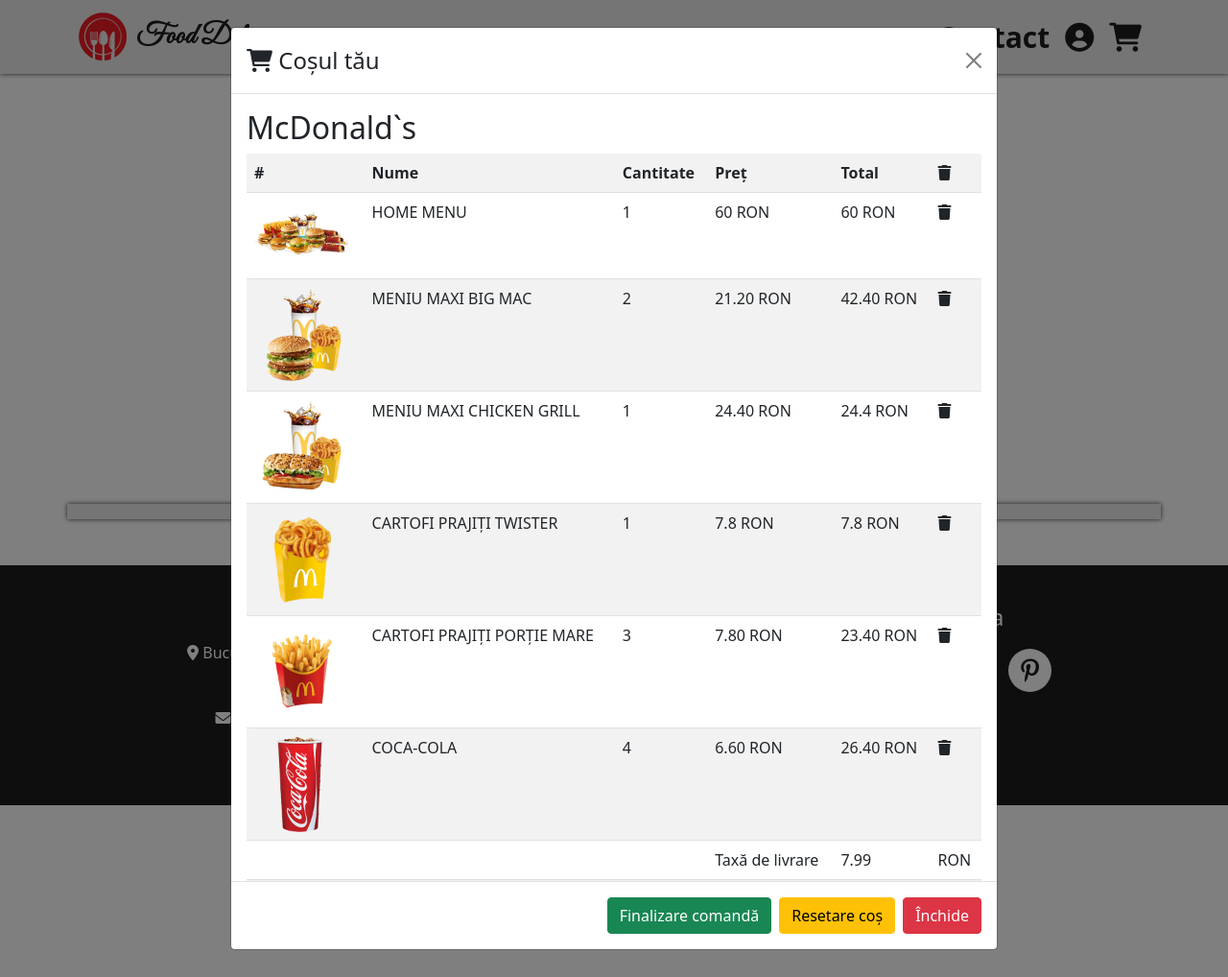
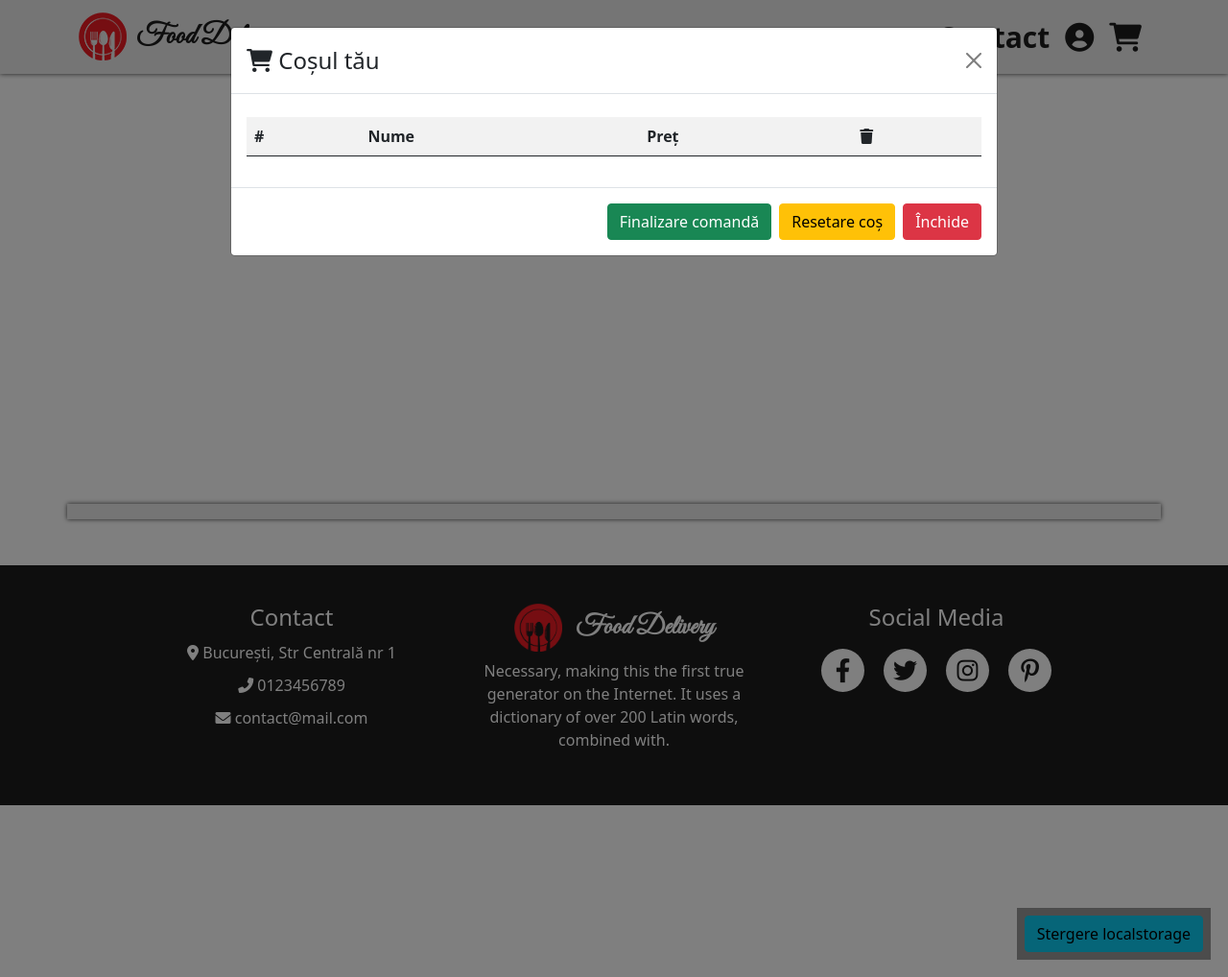
Before and after one commit to MariusChivu/Food-Delivery-FrontEnd, a PHP site: page /restaurant.php in a window 1280 px wide, after a click that opens the changed part. Shown: the whole page at 96% size. Run offline with PHP 8.4, Linux system fonts and the light colour scheme; lists and menus that the app fills with data are empty.

Commit message:
javascript localstorage cart

```diff
--- a/assets/js/cart.js
+++ b/assets/js/cart.js
@@ -1,44 +1,141 @@
-// // Handler to clear the storage... For this demo.
-// $(".clear").on("click",function(){
-//   localStorage.clear();
-//   $("#storageQty").text("0");
-// });
+$(document).on('click', 'li.pointer', function () {
+	var title_parent = $(this).children("div");
+	var title =  $(title_parent).children("h4").attr("title");
+	var idprod =  $(title_parent).children("h4").attr("idprod");
 
-// // Show what's in local storage in console... For this demo.
-// $(".see").on("click",function(){
-//   var test = JSON.parse(localStorage.getItem("cart"));
-//   console.log( test );
-// });
+	var price_parent = $(this).children("div");
+	var price =  $(price_parent).children("p.pret").attr("price");
 
+	var cant = 1;
 
+	var storage = JSON.parse(localStorage.getItem("cart"));
+	var localStorageId;
+	if(storage==null){
+		storage = [];
+		var localStorageId = 0;
+	} else {
+		var localStorageId = storage.length;
+	}
 
+	var data = {
+		id:localStorageId,
+		title:title,
+		price:price,
+		cant:cant,
+		idprod:idprod
+	};
+	storage.push(data);
+		if(setRestDetails() != false) {
+			localStorage.setItem("cart",JSON.stringify(storage));
+		}
 
+	loadCartItems();
 
-// // The "add to cart" handler.
-// $("li").on("click", ".pointer", function(e){
+});
 
-//   // Get previous storage, if any.
-//   var storage = JSON.parse(localStorage.getItem("cart"));
-//   if(storage==null){
-//     storage = [];
-//   }
+window.addEventListener('load', function() {
+	loadCartItems();
 
-//   var row = $(this).title;
-//   alert(row)
-//   var title = row.find("td").eq(0).text().trim();
-//   var author = row.find("td").eq(1).text().trim();
+});
 
-//   // Create an object to store.
-//   var data = {author:author,title:title};
-//   storage.push(data);
+function setRestDetails() {
+	for(let i = 0; i < restaurante.length; i++) {
+		var url_string = window.location.href;
+		var url = new URL(url_string);
+		var numeRes = url.searchParams.get("rest").toUpperCase();
+		var numeArray = restaurante[i].nume.toUpperCase();
+		var numeRestKey = restaurante[i].img;
 
-//   // Store it.
-//   localStorage.setItem("cart",JSON.stringify(storage));
+		if( inArray(numeRes) == true ) {
+			if(numeArray == numeRes) {
+				var storageCartRest = JSON.parse(localStorage.getItem("cartRest"));
+				if(storageCartRest==null){
+					storageCartRest = [];
+				}
 
-//   // Show the amount of stored items... For this demo.
-//   $("#storageQty").text(storage.length);
-// });
+				if(storageCartRest != numeRes) {
+					if(storageCartRest != "") {
+						alert("ai alt restaurant");
+						return false;
+					} else {
+						localStorage.setItem("cartRest",JSON.stringify(numeRes));
+						document.cookie = "restNameCookie="+numeRestKey;
+					}
+				}
+			}
+		}
+	}
+}
 
-$("li").on("click", ".pointer", function(e) {
-	alert("click aici");
-})
+function loadRestDetails() {
+	var cartRest = document.getElementById("cartRest");
+	var name =  JSON.parse(localStorage.getItem("cartRest"));
+
+	cartRest.innerHTML = name;
+}
+
+function loadCartItems() {
+	var cartArray = JSON.parse(localStorage.getItem("cart"));
+	console.log(cartArray);
+
+	var cartDiv = document.getElementById("cartDiv");
+	cartDiv.innerHTML = "";
+	var sumCant = 0;
+	var restCookie = getCookie("restNameCookie");
+
+	for(let i = 0; i < restaurante.length; i++) {
+		var url_string = window.location.href;
+		var url = new URL(url_string);
+		var numeRes = url.searchParams.get("rest").toUpperCase();
+		var numeArray = restaurante[i].nume.toUpperCase();
+		var numeRestKey;
+
+		if( inArray(numeRes) == true ) {
+			if(numeArray == numeRes) {
+				numeRestKey  = restaurante[i].img;
+			}
+		}
+	}
+
+	if(localStorage.getItem("cart") !== null) {
+		for (let i = 0; cartArray.length > i; i++) {
+			//var countCart =
+			var title = cartArray[i].title;
+			var price = cartArray[i].price;
+			var cant = cartArray[i].cant;
+			var idprod = cartArray[i].idprod;
+			var id = cartArray[i].id;
+
+			//console.log(restCookie)
+
+			cartDiv.innerHTML += `<tr><td><img src='assets/img/restaurante/${restCookie}/${idprod}.webp'></td><td>${title}</td><td>${price} RON</td><td><i class="fas fa-trash pointer" onclick="deleteCartItem(${id})"></i></td></tr>`;
+
+			sumCant += cartArray[i].cant;
+		}
+		cartDiv.innerHTML += "<tr><td></td><td>Taxă de livrare</td><td>7.99</td><td>RON</td></tr>";
+		cartDiv.innerHTML += "<tr><td></td><td>Total coș</td><td>192.39</td><td>RON</td></tr>";
+		console.log(sumCant);
+	}
+	loadRestDetails()
+
+}
+
+function deleteCartItem(id) {
+	let items = JSON.parse(localStorage.getItem("cart"))
+	// Get index of object
+	const index = items.indexOf(id)
+	// Splice the array at the index of your object
+	items.splice(index, 1)
+	// Save back to localStorage
+	localStorage.setItem("cart", JSON.stringify(items))
+
+	loadCartItems();
+}
+
+function clearCart() {
+	var cartDiv = document.getElementById("cartDiv");
+		cartDiv.innerHTML = "";
+		var cartRest = document.getElementById("cartRest");
+		cartRest.innerHTML = "";
+	localStorage.clear();
+}
--- a/assets/js/restaurant-continut.js
+++ b/assets/js/restaurant-continut.js
@@ -330,7 +330,7 @@ produseRetaurant['jerryspizza'] = [
 ];
 
 produseRetaurant['dominos'] = [
-	{id: 0, catMeniu: "divProd0", nume: "Domino's Special", pret: "27",
+	{id: 0, catMeniu: "divProd0", nume: "Domino`s Special", pret: "27",
 		text: "Sos de pizza și mozzarella 100% naturală, șuncă, bacon, ciuperci, ardei verde și ceapă"},
 
 	{id: 1, catMeniu: "divProd0", nume: "Quattro Stagioni", pret: "27",
--- a/assets/js/restaurant-pg.js
+++ b/assets/js/restaurant-pg.js
@@ -185,7 +185,7 @@ function restaurantPage() {
 						pointer = "pointer";
 					}
 
-					divProd.innerHTML += `<li class='list-group-item col-md-5 m-2 p-3 border border-dark d-flex justify-content-between align-items-center produs ${pointer}' id='prod${z}'><div class='produs-text'><h4 title='${nume}'>${nume}</h4><p>${text}</p><p class='pret' price='${pret}'>${pret} RON</p></div><div class='produs-img'><img src='assets/img/restaurante/${img}/prod${imgp}.webp' alt='${nume}' width='150px'></div></li>`;
+					divProd.innerHTML += `<li class='list-group-item col-md-5 m-2 p-3 border border-dark d-flex justify-content-between align-items-center produs ${pointer}' id='prod${z}'><div class='produs-text'><h4 title='${nume}' idprod='prod${z}'>${nume}</h4><p>${text}</p><p class='pret' price='${pret}'>${pret} RON</p></div><div class='produs-img'><img src='assets/img/restaurante/${img}/prod${imgp}.webp' alt='${nume}' width='150px'></div></li>`;
 				}
 			}
 
--- a/continut/cos.php
+++ b/continut/cos.php
@@ -6,83 +6,18 @@
 				<button type="button" class="btn-close" data-bs-dismiss="modal"></button>
 			</div>
 			<div class="modal-body">
-				<h2>McDonald`s</h2>
+				<h2 id='cartRest'></h2>
 				<table class='table table-striped table-hover table-cos'>
-					<th>#</th>
+				<th>#</th>
 					<th>Nume</th>
-					<th>Cantitate</th>
 					<th>Preț</th>
-					<th>Total</th>
 					<th><i class="fas fa-trash"></i></th>
-					<tr>
-						<td><img src='assets/img/restaurante/mcdonalds/prod0.webp'></td>
-						<td>HOME MENU</td>
-						<td>1</td>
-						<td>60 RON</td>
-						<td>60 RON</td>
-						<td><i class="fas fa-trash pointer"></i></td>
-					</tr>
-					<tr>
-						<td><img src='assets/img/restaurante/mcdonalds/prod3.webp'></td>
-						<td>MENIU MAXI BIG MAC</td>
-						<td>2</td>
-						<td>21.20 RON</td>
-						<td>42.40 RON</td>
-						<td><i class="fas fa-trash pointer"></i></td>
-					</tr>
-					<tr>
-						<td><img src='assets/img/restaurante/mcdonalds/prod5.webp'></td>
-						<td>MENIU MAXI CHICKEN GRILL</td>
-						<td>1</td>
-						<td>24.40 RON</td>
-						<td>24.4 RON</td>
-						<td><i class="fas fa-trash pointer"></i></td>
-					</tr>
-					<tr>
-						<td><img src='assets/img/restaurante/mcdonalds/prod25.webp'></td>
-						<td>CARTOFI PRAJIȚI TWISTER</td>
-						<td>1</td>
-						<td>7.8 RON</td>
-						<td>7.8 RON</td>
-						<td><i class="fas fa-trash pointer"></i></td>
-					</tr>
-					<tr>
-						<td><img src='assets/img/restaurante/mcdonalds/prod26.webp'></td>
-						<td>CARTOFI PRAJIȚI PORȚIE MARE</td>
-						<td>3</td>
-						<td>7.80 RON</td>
-						<td>23.40 RON</td>
-						<td><i class="fas fa-trash pointer"></i></td>
-					</tr>
-					<tr>
-						<td><img src='assets/img/restaurante/mcdonalds/prod34.webp'></td>
-						<td>COCA-COLA</td>
-						<td>4</td>
-						<td>6.60 RON</td>
-						<td>26.40 RON</td>
-						<td><i class="fas fa-trash pointer"></i></td>
-					</tr>
-					<tr>
-						<td></td>
-						<td></td>
-						<td></td>
-						<td>Taxă de livrare</td>
-						<td>7.99</td>
-						<td>RON</td>
-					</tr>
-					<tr>
-						<td></td>
-						<td></td>
-						<td></td>
-						<td>Total coș</td>
-						<td>192.39</td>
-						<td>RON</td>
-					</tr>
+					<tbody id='cartDiv'></tbody>
 				</table>
 			</div>
 			<div class="modal-footer">
 				<button type="button" class="btn btn-success" data-bs-dismiss="modal">Finalizare comandă</button>
-				<button type="button" class="btn btn-warning" data-bs-dismiss="modal">Resetare coș</button>
+				<button type="button" class="btn btn-warning" data-bs-dismiss="modal" onclick='clearCart()'>Resetare coș</button>
 				<button type="button" class="btn btn-danger" data-bs-dismiss="modal">Închide</button>
 			</div>
 		</div>
--- a/restaurant.php
+++ b/restaurant.php
@@ -33,6 +33,11 @@ include("continut/meniu.php"); ?>
 		</div>
 	</div>
 </div>
+
+<div class='p-2 m-2'style='position: fixed; bottom: 10px; right: 10px; background: #999;'>
+	<button class='btn btn-info' onclick='clearCart()'>Stergere localstorage</button>
+</div>
+
 <?php include("continut/footer.php"); ?>
 
 <script>
```
Also changed, not shown: ind.php (deleted, +0 -25 lines).
